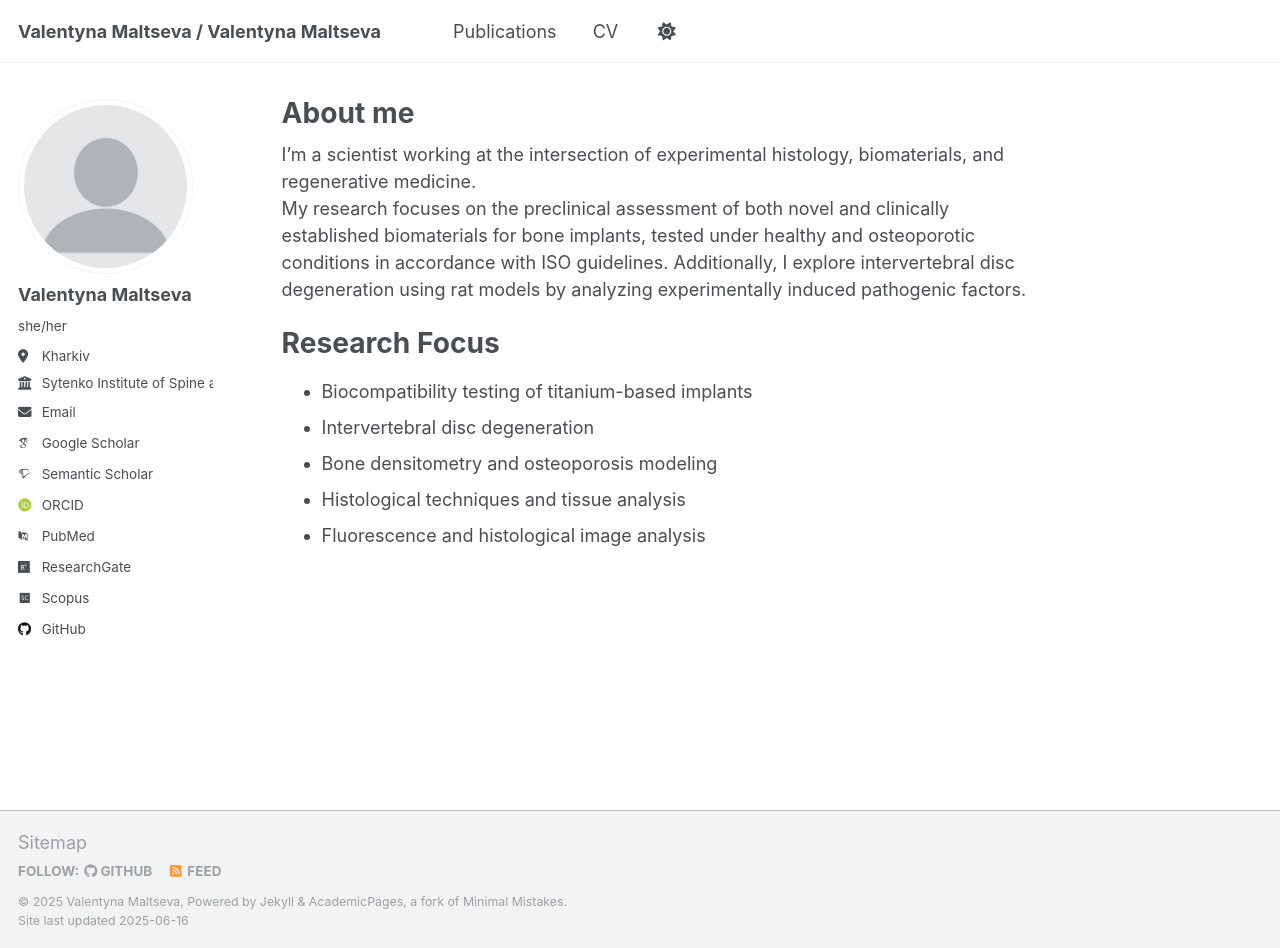
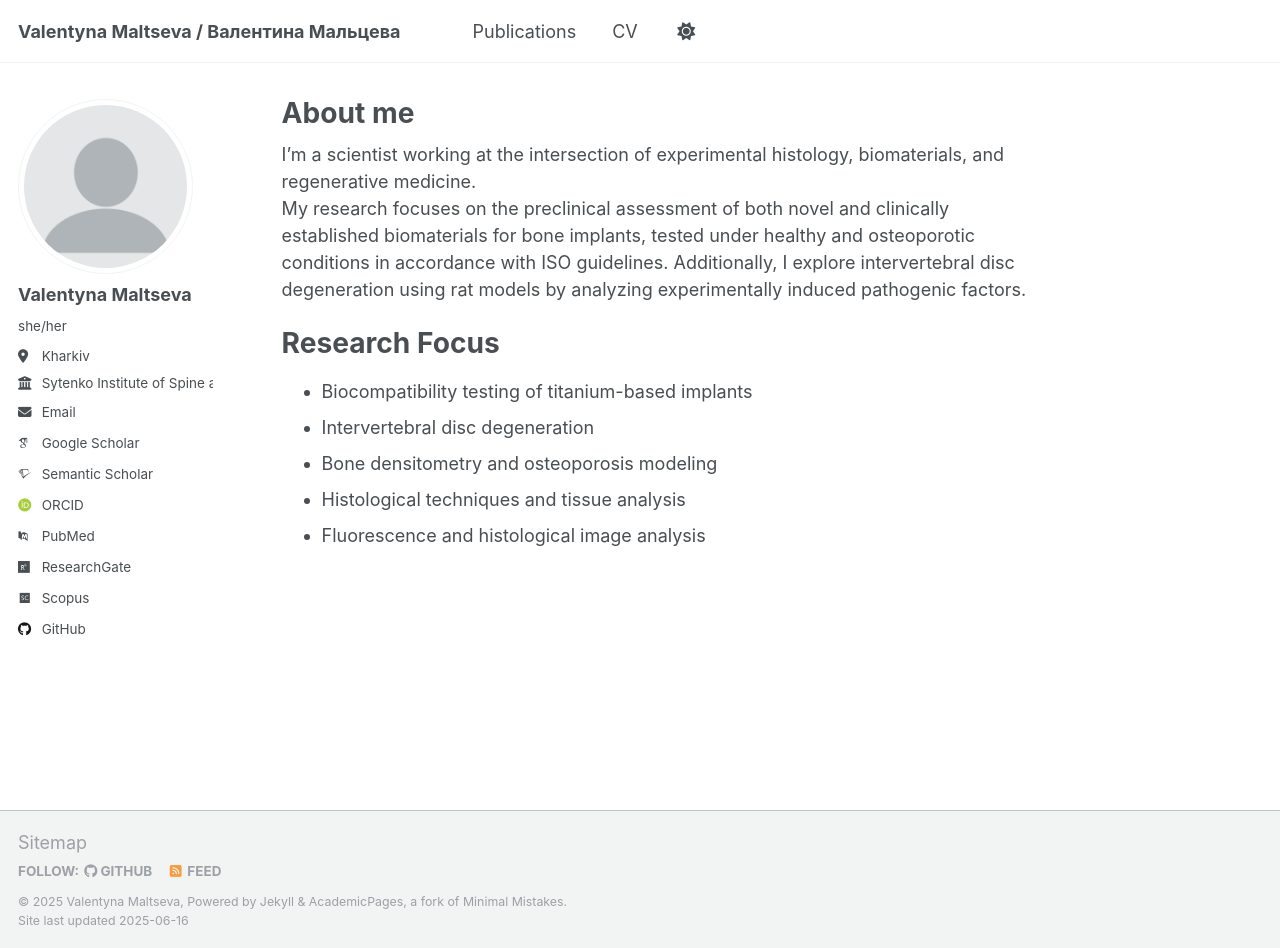
Before and after one commit to valentynamaltseva/valentynamaltseva.github.io, a Jekyll site: the page built from _pages/about.md, in a window 1280 px wide and 948 px high. Built offline with Jekyll 4.4.1, drawn with Linux system fonts in a browser that asks for light colours; some web fonts are replaced.

Commit message:
Update _config.yml

```diff
--- a/_config.yml
+++ b/_config.yml
@@ -9,7 +9,7 @@
 # Basic Site Settings
 locale                   : "en-US"
 site_theme               : "default"
-title                    : "Valentyna Maltseva / Valentyna Maltseva"
+title                    : "Valentyna Maltseva / Валентина Мальцева"
 title_separator          : "-"
 name                     : &name "Valentyna Maltseva"
 description              : &description "biomedical researcher"
```
